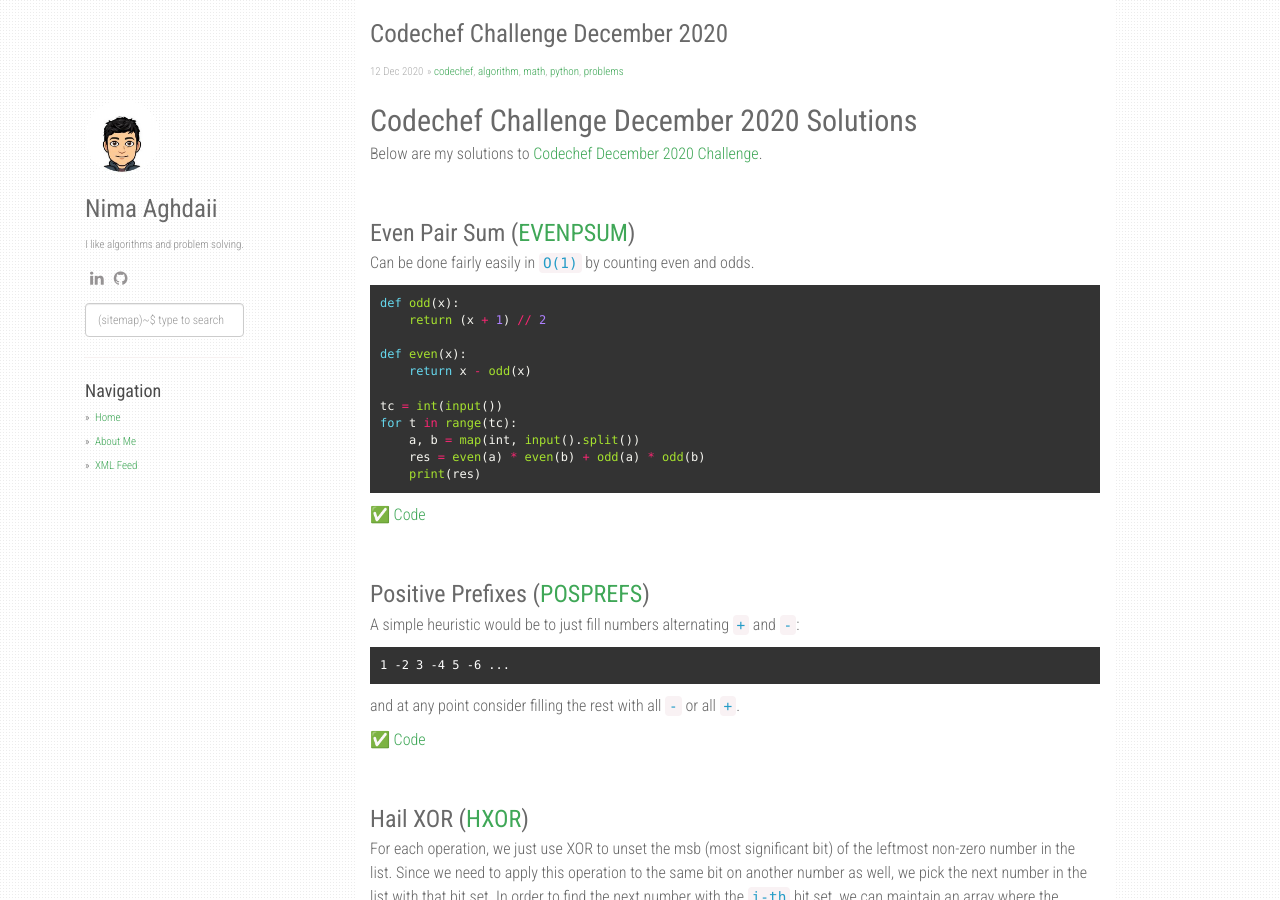
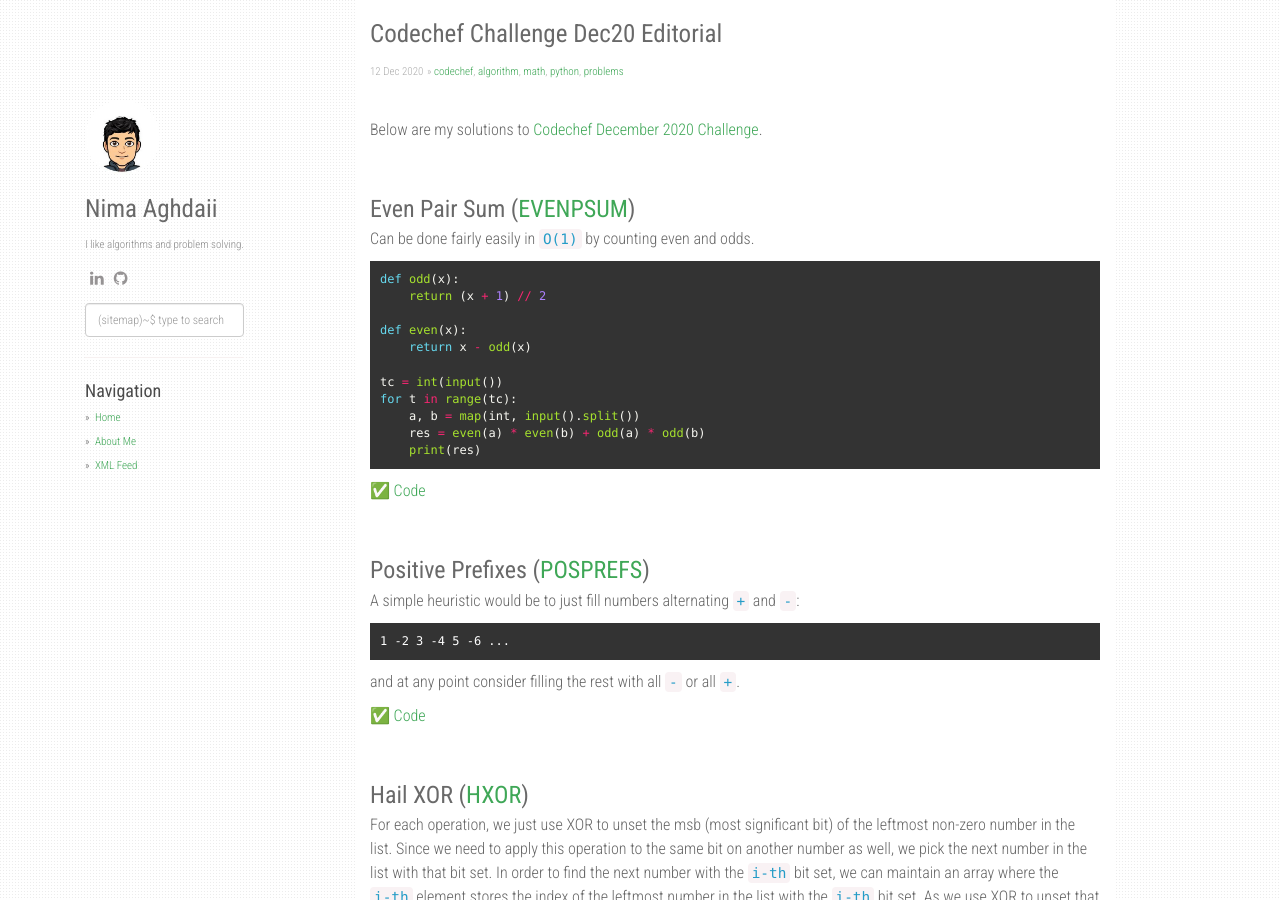
Before and after one commit to nima101/nima101.github.io, a Jekyll site: the page built from _posts/2020-12-12-dec20a.md, in a window 1280 px wide and 900 px high. Built offline with Jekyll 4.4.1, drawn with Linux system fonts in a browser that asks for light colours; nearby versions of some CDN libraries; formulas are drawn with MathJax 3; comment, search, counter and statistics services are not loaded.

Commit message:
dec20a_amend

```diff
--- a/_posts/2020-12-12-dec20a.md
+++ b/_posts/2020-12-12-dec20a.md
@@ -1,11 +1,11 @@
 ---
 layout: post
-title: "Codechef Challenge December 2020"
+title: "Codechef Challenge Dec20 Editorial"
 date:  2020-12-12 20:32:58 +0700
 categories: [codechef, algorithm, math, python, problems]
 ---
 
-## Codechef Challenge December 2020 Solutions
+<br/>
 
 Below are my solutions to [Codechef December 2020 Challenge](https://www.codechef.com/DEC20A).
 
```
